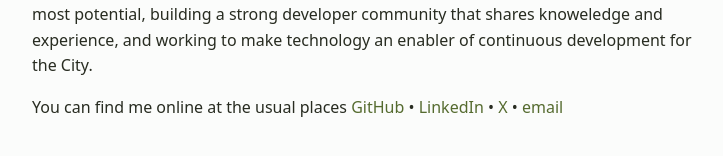
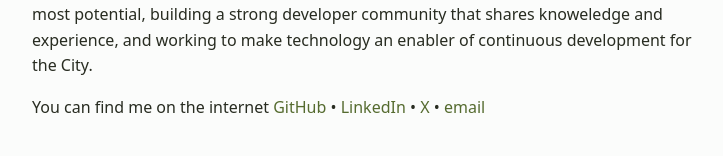
Before and after one commit to andreaja/andreaja.github.io, a Jekyll site: the page built from index.html, in a window 1280 px wide. Shown: the part 346-502 px from the top of the page, without its empty margins (272-995 px from the left). Built offline with Jekyll 4.4.1, drawn with Linux system fonts in a browser that asks for light colours.

Commit message:
Add clever reference

```diff
--- a/index.html
+++ b/index.html
@@ -16,7 +16,7 @@ title: Home
       <p>I'm currently helping the City of Oslo take better advantage of technology in service delivery to our residents as part of the City's agency for digital transformation, Oslo Origo. This involves figuring out where integrating software with our services has the most potential, building a strong developer community that shares knoweledge and experience, and working to make technology an enabler of continuous development for the City.</p>
     </p>
     <div class="home-links">
-      You can find me online at the usual places
+      You can find me on the internet
       <a href="https://github.com/{{ site.github_username}}">GitHub</a>
       <span class="separator">•</span>
       <a href="https://www.linkedin.com/in/-{{ site.linkedin_username}}">LinkedIn</a>
```
